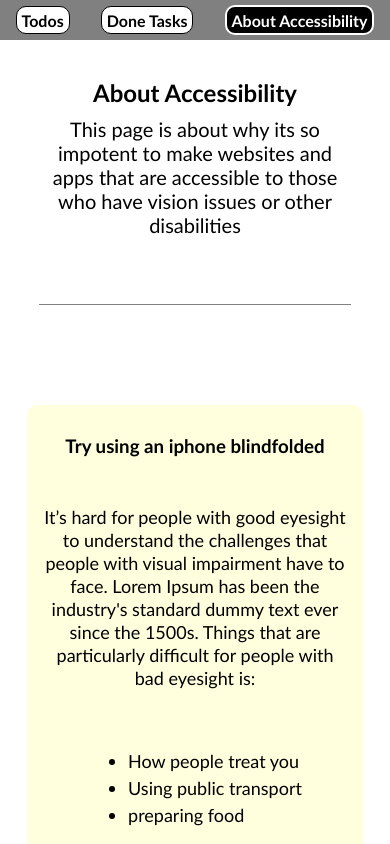
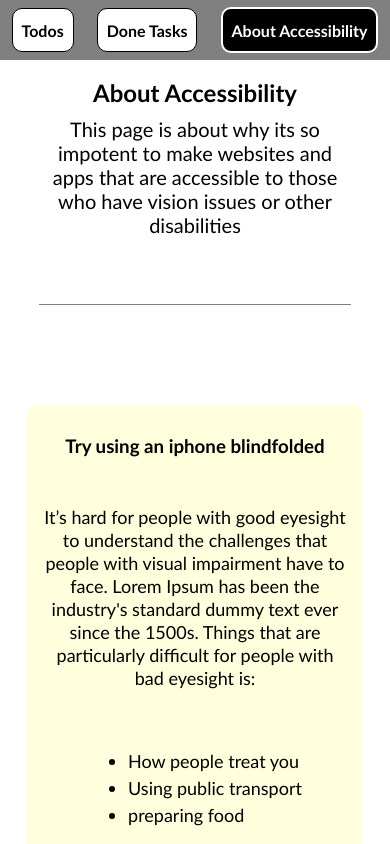
Before and after one commit to lusweek/Todo-Accessibility-app, a React (Create React App) app: page /about in a window 390 px wide. Shown: the top 844 px of the page. Built offline with nearby package versions, Linux system fonts and the light colour scheme.

Commit message:
btn got bigger

```diff
--- a/src/App.css
+++ b/src/App.css
@@ -351,4 +351,12 @@ display: none;
     padding: 8px 13px;
   }
 
+  #navbar{
+    height: 60px;
+  }
+
+  .link-btn {
+    padding: 9px;
+  }
+
 }
--- a/src/Pages/About.jsx
+++ b/src/Pages/About.jsx
@@ -242,7 +242,7 @@ function About({ setFormInfo }) {
             </div>
             <div className='form-div'>
               <label htmlFor="phone">Phone number*</label>
-              <input type="number" id='phone' name='phone' onChange={(e) => setPhone(e.target.value)} />
+              <input type="tel" id='phone' name='phone' onChange={(e) => setPhone(e.target.value)} />
               <div className='error-message' id='phoneError'></div>
             </div>
          </div>
```
